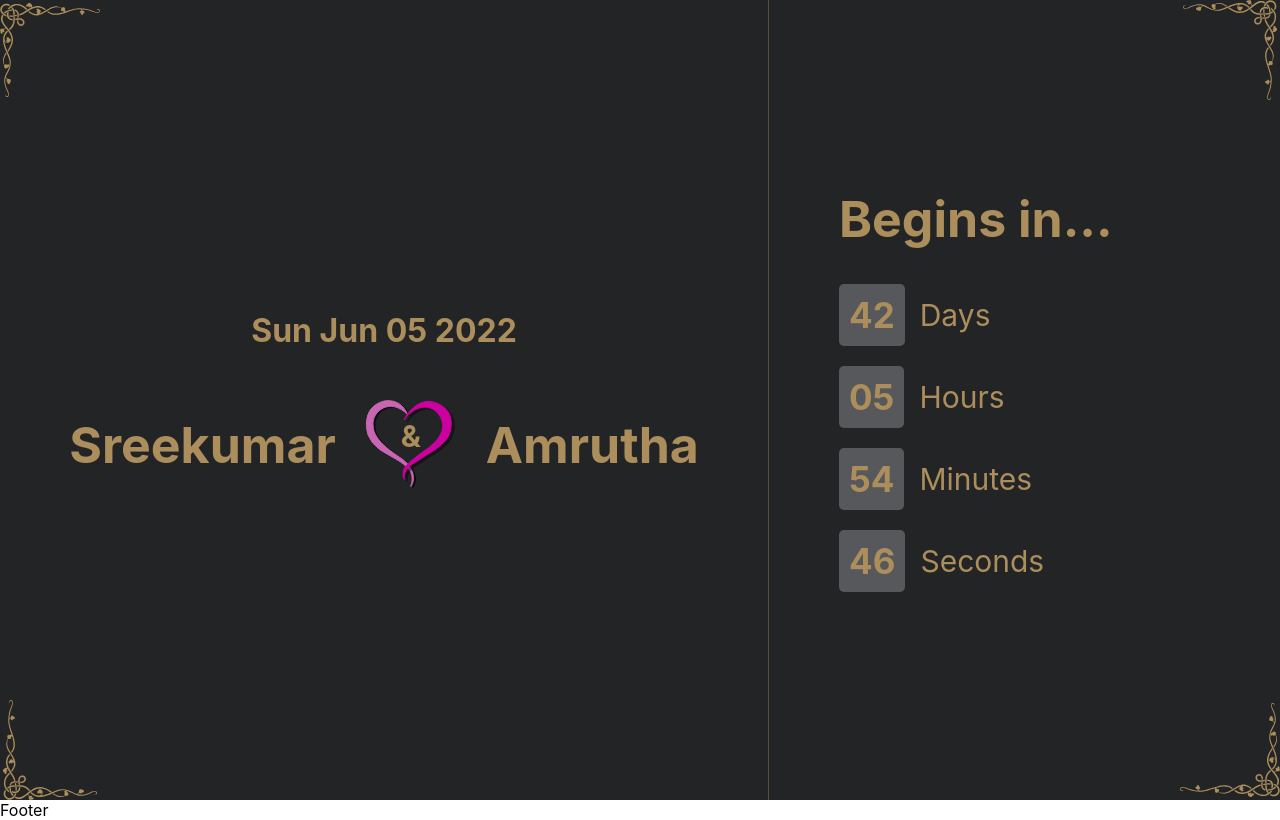
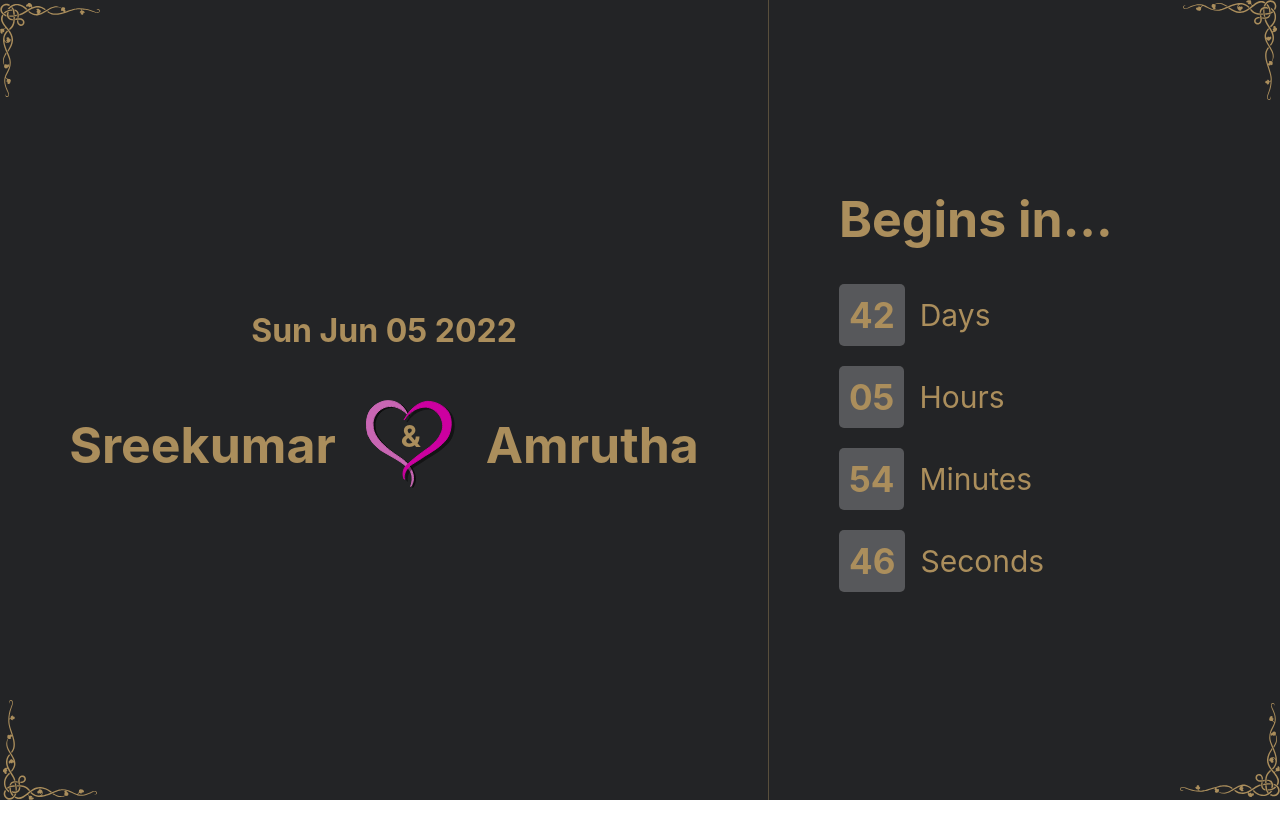
Before and after one commit to skaycse/june-6, a Next.js app: page / in a window 1280 px wide. Built offline with nearby package versions, Linux system fonts and the light colour scheme.

Commit message:
Removed footer

```diff
--- a/pages/index.js
+++ b/pages/index.js
@@ -1,20 +1,18 @@
 import Head from "next/head";
 import Home from "../Components/Home/Home";
-import Footer from "../Components/Footer/Footer";
 
 export default function Index() {
   return (
-    <div className={""}>
+    <>
       <Head>
         <title>Wedding Invitation</title>
-        <meta name="description" content="Wedding invitation website" />
+        <meta name="description" content="Wedding invitation home" />
         <link rel="icon" href="/favicon.ico" />
       </Head>
 
-      <main className={""}>
+      <main>
         <Home />
-        <Footer />
       </main>
-    </div>
+    </>
   );
 }
```
